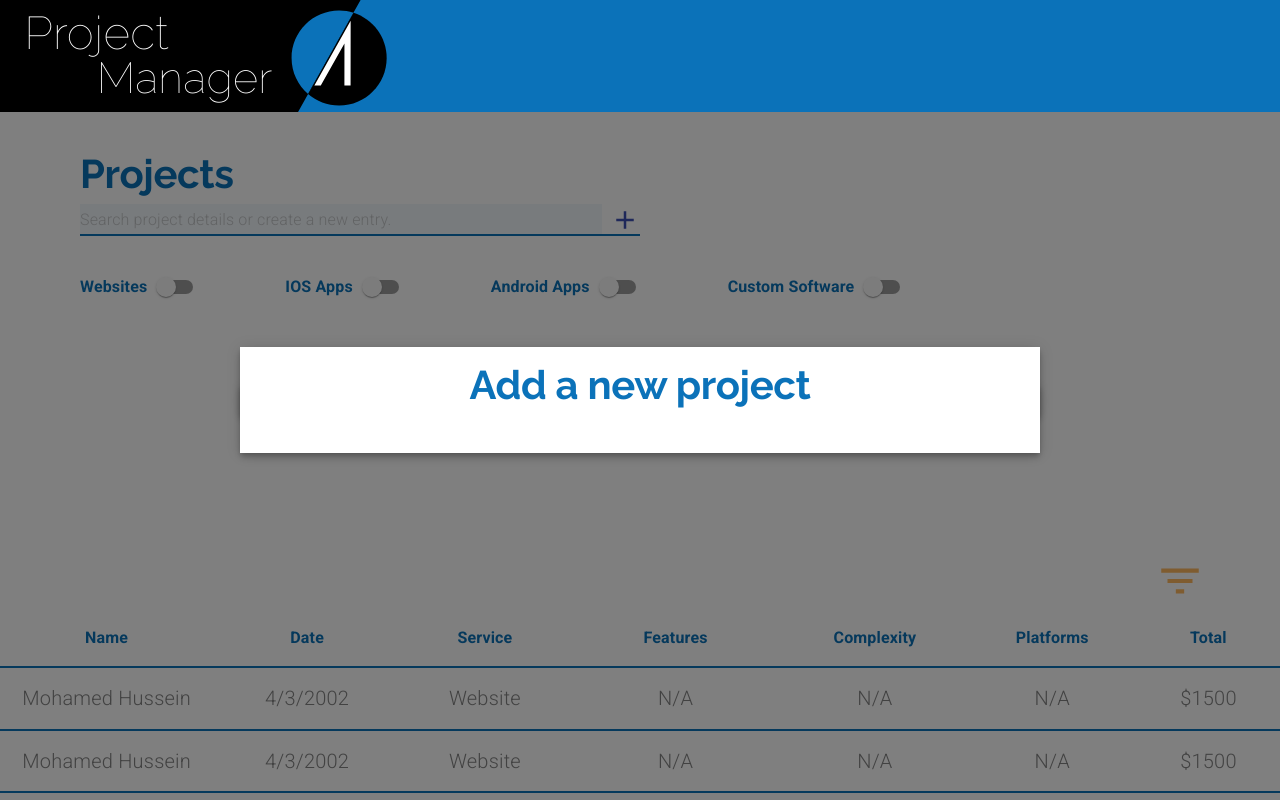
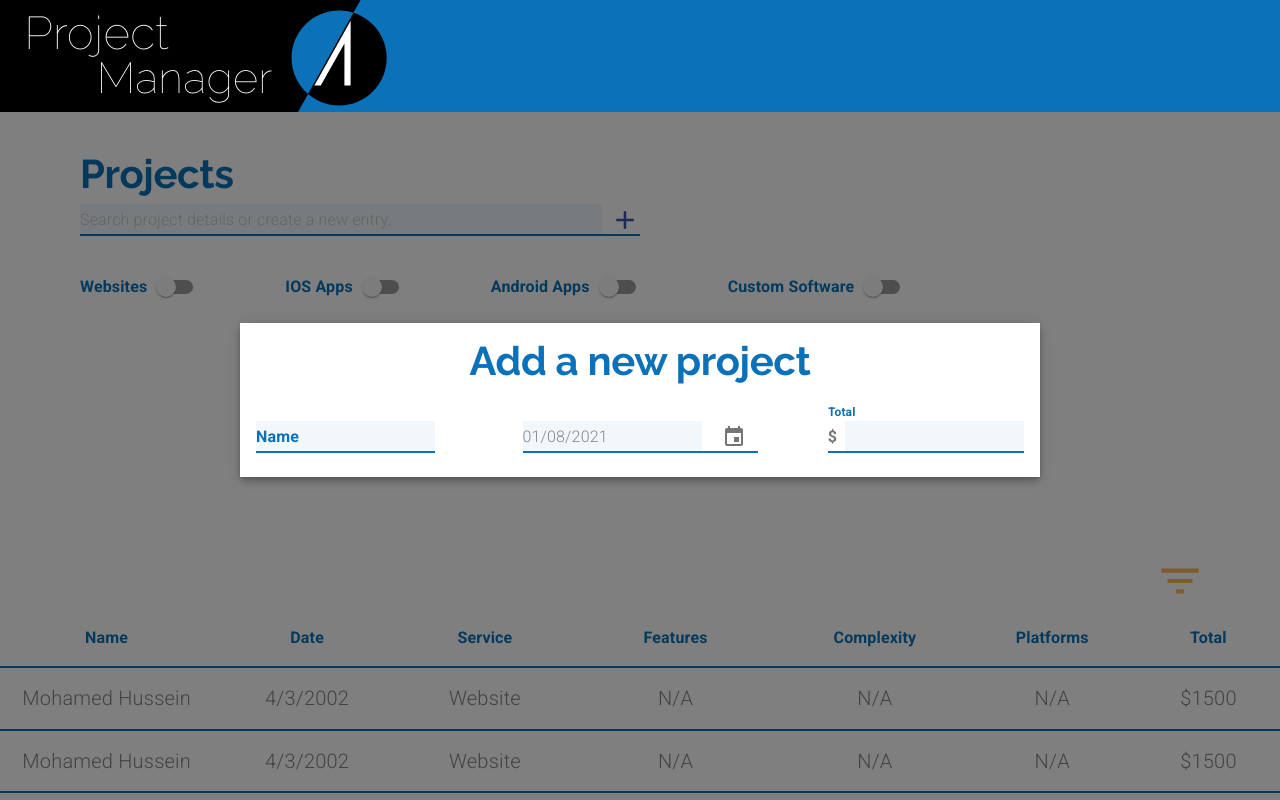
Before and after one commit to mohamed-Githu/arc-manager.react-material, a React (Create React App) app: page / in a window 1280 px wide. Both pictures are taken after a click on the icon 625 px from the left and 220 px from the top of the page. Shown: the top 800 px of the page. Built offline with nearby package versions, Linux system fonts and the light colour scheme.

Commit message:
Added the initial input fields including to date picker to the modal

```diff
--- a/src/components/ui/add-modal/add-modal.component.jsx
+++ b/src/components/ui/add-modal/add-modal.component.jsx
@@ -1,17 +1,71 @@
+import { useState } from "react";
+
 import useStyles from "./add-modal.styles";
-import { Modal, Grid, Typography } from "@material-ui/core";
+import {
+  Modal,
+  Grid,
+  Typography,
+  TextField,
+  InputAdornment,
+} from "@material-ui/core";
+import { KeyboardDatePicker } from "@material-ui/pickers";
 
 const AddModal = (modalProps) => {
   const classes = useStyles();
 
+  const [date, handleDateChange] = useState(new Date());
+  const [input, setInput] = useState({
+    name: "",
+    total: "",
+  });
+
+  const { name, total } = input;
+  const handleChange = (e) =>
+    setInput({ ...input, [e.target.id]: e.target.value });
+
   return (
     <Modal {...modalProps}>
       <Grid container className={classes.modal}>
-        <Grid container className={classes.modal}>
-          <Grid item>
-            <Typography variant="h2" align="center" gutterBottom>
-              Add a new project
-            </Typography>
+        <Grid item>
+          <Typography variant="h2" align="center" gutterBottom>
+            Add a new project
+          </Typography>
+        </Grid>
+        <Grid item container justify="space-between" alignItems="flex-end">
+          <Grid item container direction="column" sm>
+            <Grid item>
+              <TextField
+                id="name"
+                label="Name"
+                value={name}
+                onChange={handleChange}
+              />
+            </Grid>
+          </Grid>
+          <Grid item container direction="column" alignItems="center" sm>
+            <Grid item>
+              <KeyboardDatePicker
+                format="MM/dd/yyyy"
+                value={date}
+                onChange={handleDateChange}
+              />
+            </Grid>
+          </Grid>
+          <Grid item container direction="column" alignItems="flex-end" sm>
+            <Grid item>
+              <TextField
+                InputProps={{
+                  startAdornment: (
+                    <InputAdornment position="start">$</InputAdornment>
+                  ),
+                }}
+                type="number"
+                label="Total"
+                id="total"
+                value={total}
+                onChange={handleChange}
+              />
+            </Grid>
           </Grid>
         </Grid>
       </Grid>
```
Also changed, not shown: 1 other file (tests, documents, lock files or other folders).
